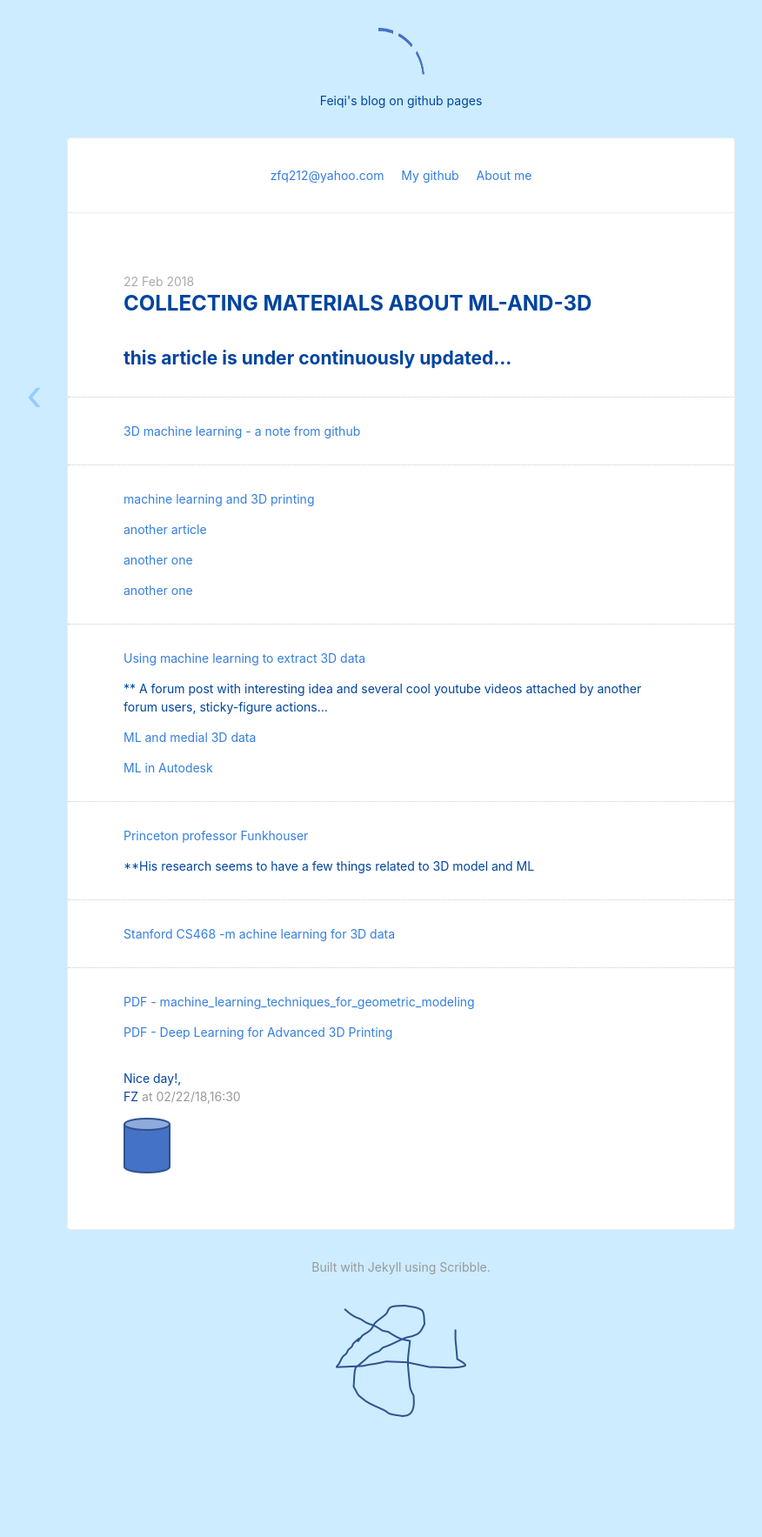
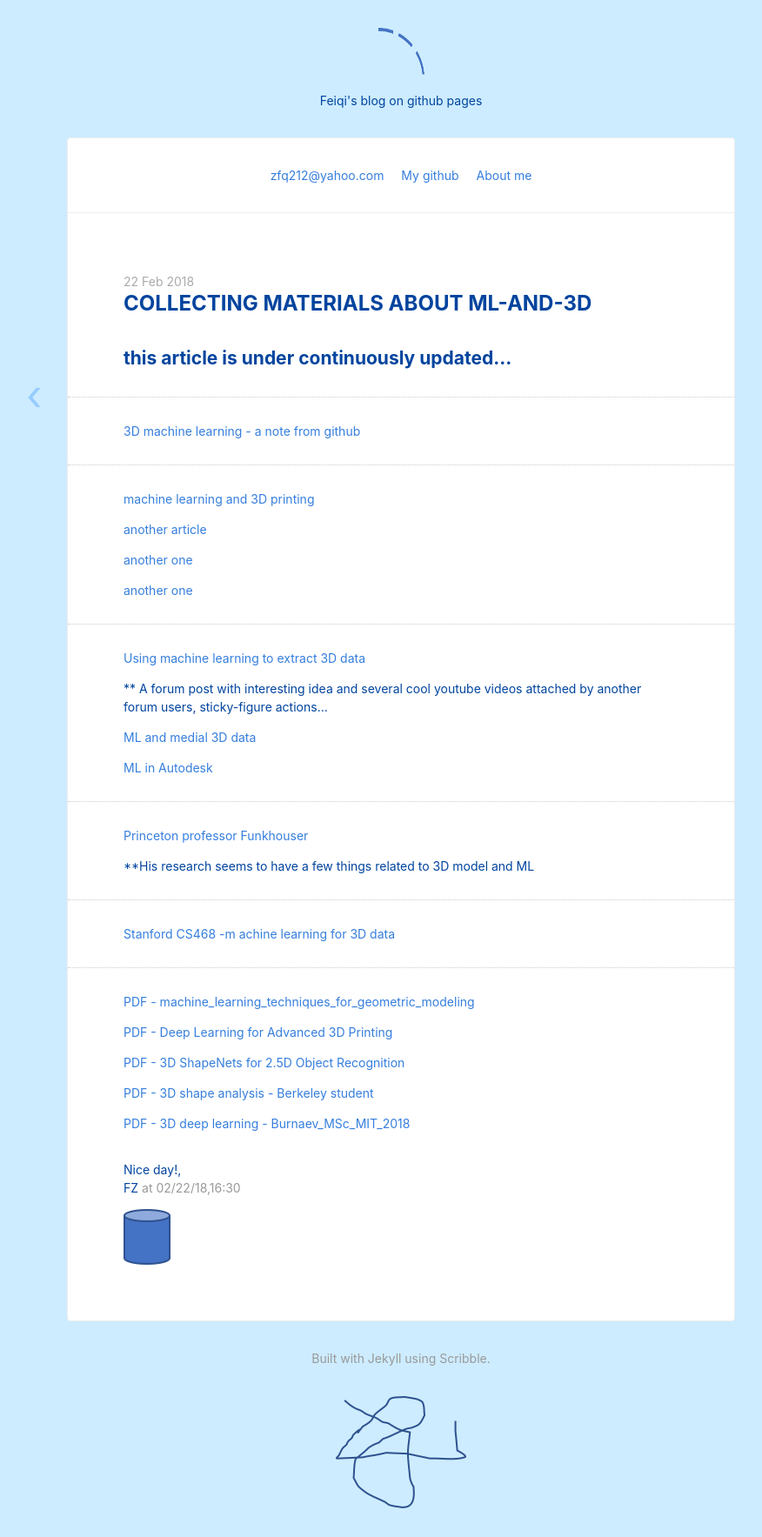
Before and after one commit to zfq212git/zfq212git.github.io, a Jekyll site: the page built from _posts/2018-02-22-3D related materials.md, in a window 1280 px wide. Shown: the whole page at 87% size, without its empty margins (179-1055 px from the left). Built offline with Jekyll 4.4.1, drawn with Linux system fonts in a browser that asks for light colours; nearby versions of some CDN libraries; before the commit the page ends 1662 px from its top, so only the background shows below that.

Commit message:
Update 2018-02-22-3D related materials.md

```diff
--- a/_posts/2018-02-22-3D related materials.md
+++ b/_posts/2018-02-22-3D related materials.md
@@ -44,3 +44,9 @@ date: 2018-02-22 16:30:00
 [PDF - machine_learning_techniques_for_geometric_modeling](https://zfq212git.github.io/archives/machine_learning_techniques_for_geometric_modeling.pdf)
 
 [PDF - Deep Learning for Advanced 3D Printing](<https://zfq212git.github.io/archives/Deep Learning for Advanced 3D Printing.pdf>)
+
+[PDF - 3D ShapeNets for 2.5D Object Recognition](<https://zfq212git.github.io/archives/3D ShapeNets for 2.5D Object Recognition.pdf>)
+
+[PDF - 3D shape analysis - Berkeley student](<https://zfq212git.github.io/archives/3D shape analysis - Berkeley student.pdf>)
+
+[PDF - 3D deep learning - Burnaev_MSc_MIT_2018](<https://zfq212git.github.io/archives/3D deep learning - Burnaev_MSc_MIT_2018.pdf>)
```
